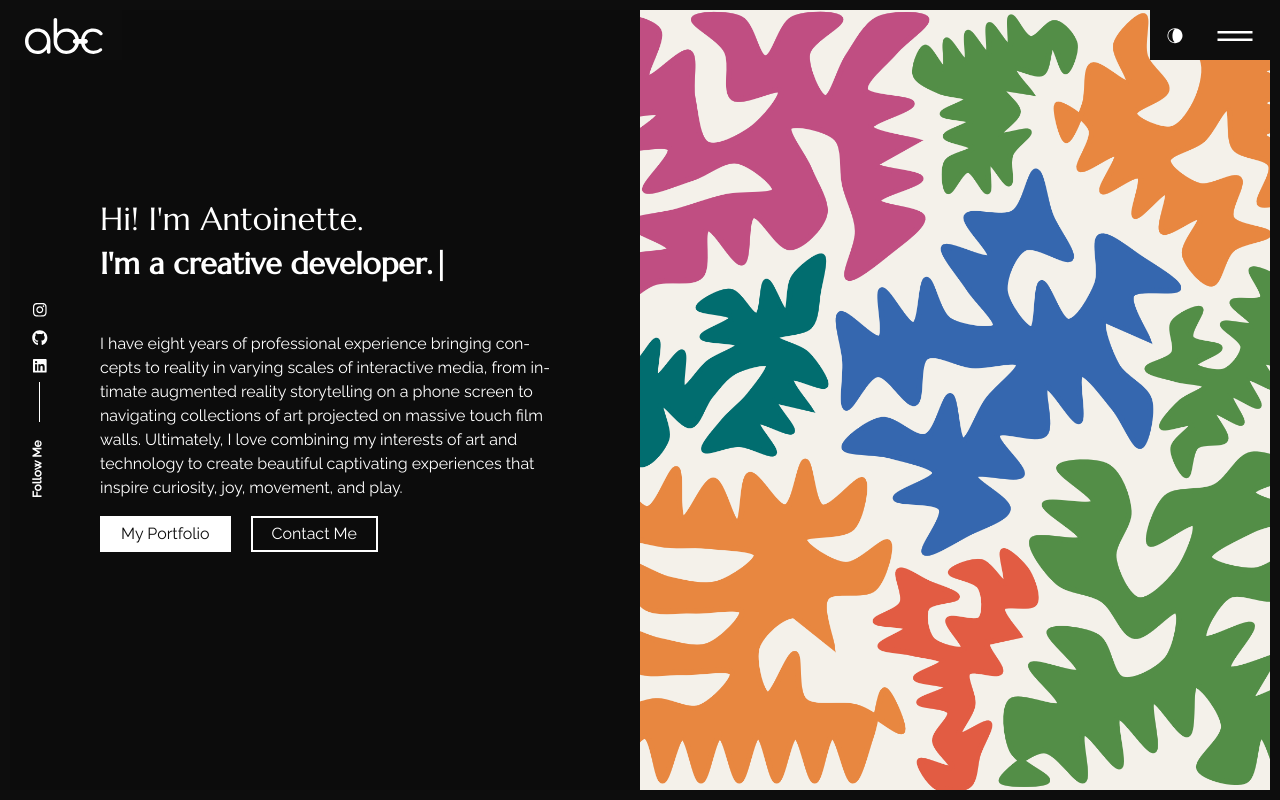
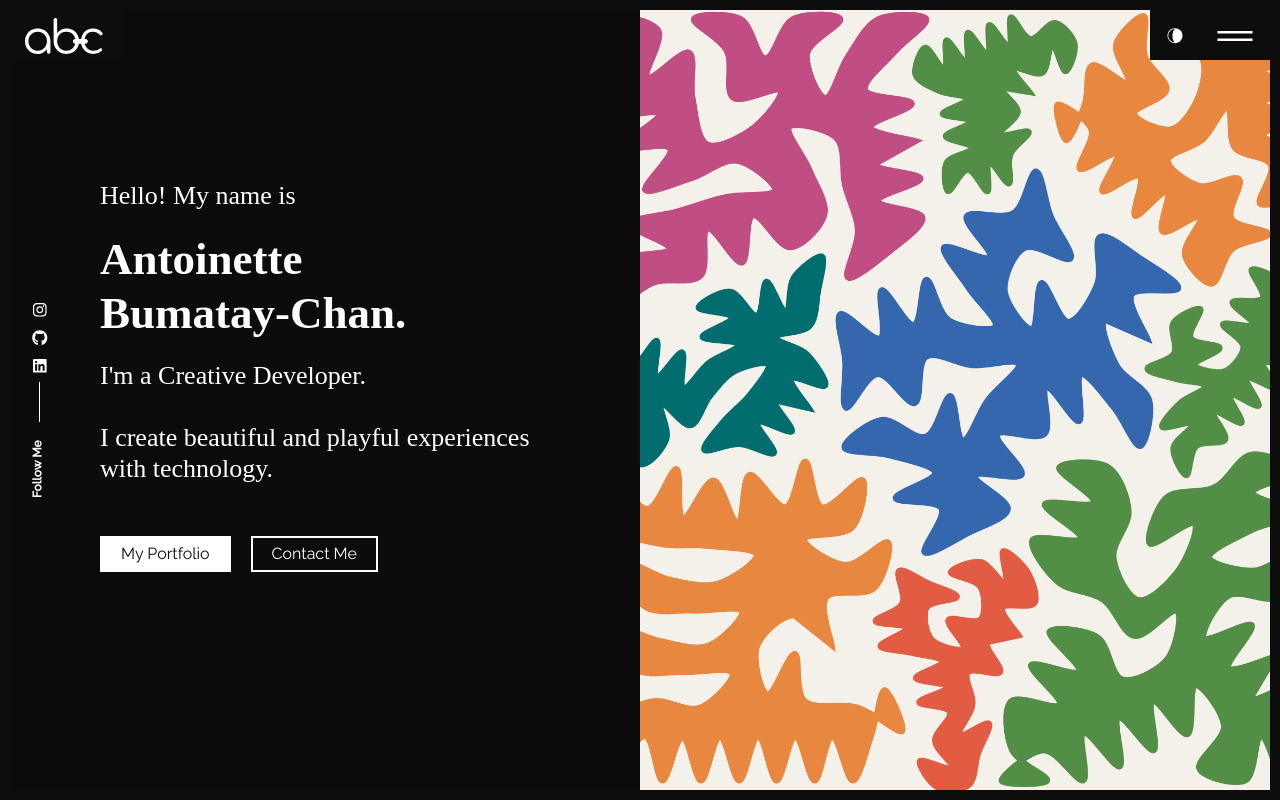
Before and after one commit to aleannab/aleannab.github.io, a React (Create React App) app: page / in a window 1280 px wide. Built offline with nearby package versions, Linux system fonts and the light colour scheme.

Commit message:
Content and design changes

```diff
--- a/src/app/App.js
+++ b/src/app/App.js
@@ -1,14 +1,11 @@
-import React, { useEffect } from "react";
-import "bootstrap/dist/css/bootstrap.min.css";
-import {
-  BrowserRouter as Router,
-  useLocation,
-} from "react-router-dom";
-import withRouter from "../hooks/withRouter";
-import AppRoutes from "./routes";
-import Headermain from "../header";
-import AnimatedCursor  from "../hooks/AnimatedCursor";
-import "./App.css";
+import React, { useEffect } from 'react';
+import 'bootstrap/dist/css/bootstrap.min.css';
+import { BrowserRouter as Router, useLocation } from 'react-router-dom';
+import withRouter from '../hooks/withRouter';
+import AppRoutes from './routes';
+import Headermain from '../header';
+import AnimatedCursor from '../hooks/AnimatedCursor';
+import './App.css';
 
 function _ScrollToTop(props) {
   const { pathname } = useLocation();
@@ -23,14 +20,7 @@ export default function App() {
   return (
     <Router basename={process.env.PUBLIC_URL}>
       <div className="cursor__dot">
-        <AnimatedCursor
-          innerSize={15}
-          outerSize={15}
-          color="255, 255 ,255"
-          outerAlpha={0.4}
-          innerScale={0.7}
-          outerScale={5}
-        />
+        <AnimatedCursor innerSize={15} outerSize={15} color="255, 255 ,255" outerAlpha={0.4} innerScale={2} outerScale={3} />
       </div>
       <ScrollToTop>
         <Headermain />
--- /dev/null
+++ b/src/components/textWithLineBreaks.jsx
@@ -0,0 +1,16 @@
+import React from 'react';
+
+const TextWithLineBreaks = ({ text }) => {
+  return (
+    <>
+      {text.split('\n').map((line, index) => (
+        <React.Fragment key={index}>
+          {line}
+          <br />
+        </React.Fragment>
+      ))}
+    </>
+  );
+};
+
+export default TextWithLineBreaks;
--- a/src/content_option.js
+++ b/src/content_option.js
@@ -8,10 +8,9 @@ const meta = {
 };
 
 const introdata = {
-  title: "Hi! I'm Antoinette.",
-  animated: {
-    first: "I'm a creative developer.",
-  },
+  intro: 'Hello! My name is',
+  title: 'Antoinette\nBumatay-Chan.',
+  tagline: "I'm a Creative Developer.\n\nI create beautiful and playful experiences with technology.\n",
   description:
     'I have eight years of professional experience bringing concepts to reality in varying scales of interactive media, from intimate augmented reality storytelling on a phone screen to navigating collections of art projected on massive touch film walls.\n\n Ultimately, I love combining my interests of art and technology to create beautiful captivating experiences that inspire curiosity, joy, movement, and play.',
   your_img_url: '/assets/prickly-blooms.png',
@@ -276,7 +275,7 @@ const dataportfolio = [
 const contactConfig = {
   YOUR_EMAIL: 'ant.bchan@gmail.com',
   description:
-    'Lorem ipsum dolor sit amet, consectetur adipiscing elit. Morbi vehicula eu nunc et sollicitudin. Cras pulvinar, nisi at imperdiet pharetra. ',
+    "I am currently looking for full-time and freelance opportunities.\nIf you'd like to collaborate on something or just want to chat, I'd love to hear from you!",
   // creat an emailjs.com account
   // check out this tutorial https://www.emailjs.com/docs/examples/reactjs/
   YOUR_SERVICE_ID: 'service_id',
--- a/src/index.css
+++ b/src/index.css
@@ -4,7 +4,7 @@
   --secondary-color: #fff;
   --text-color: #fff;
   --text-color-2: #fff;
-  --text-color-3: rgb(204, 0, 0);
+  --text-color-3: #c04e82;
   --overlay-color: rgb(12 12 12 / 63%);
 }
 
@@ -48,17 +48,19 @@ h3,
 h4,
 h5,
 h6 {
-  font-family: Marcellus;
+  font-family: Comfortaa;
 }
 
-a,
+a {
+  color: var(--text-color-3);
+}
+
 a:hover {
   color: var(--text-color);
 }
 
 p {
   word-break: break-word;
-  hyphens: auto;
 }
 
 .ovhidden {
@@ -94,3 +96,7 @@ code {
 .color_sec {
   color: var(--secondary-color);
 }
+
+.color_accent {
+  color: var(--text-color-3);
+}
--- a/src/pages/home/index.js
+++ b/src/pages/home/index.js
@@ -1,7 +1,7 @@
 import React from 'react';
 import './style.css';
 import { Helmet, HelmetProvider } from 'react-helmet-async';
-import Typewriter from 'typewriter-effect';
+import TextWithLineBreaks from '../../components/textWithLineBreaks';
 import { introdata, meta } from '../../content_option';
 import { Link } from 'react-router-dom';
 
@@ -19,18 +19,13 @@ export const Home = () => {
           <div className="text order-2 order-lg-1 h-100 d-lg-flex justify-content-center">
             <div className="align-self-center ">
               <div className="intro mx-auto">
-                <h2 className="mb-1x">{introdata.title}</h2>
-                <h1 className="fluidz-48 mb-1x">
-                  <Typewriter
-                    options={{
-                      strings: [introdata.animated.first, introdata.animated.second, introdata.animated.third],
-                      autoStart: true,
-                      loop: true,
-                      deleteSpeed: 10,
-                    }}
-                  />
+                <h3 className="mb-1x">{introdata.intro}</h3>
+                <h1 className="mb-1x highlight accent_text">
+                  <TextWithLineBreaks text={introdata.title} />
                 </h1>
-                <p className="mb-1x">{introdata.description}</p>
+                <h3 className="fluidz-48 mb-1x">
+                  <TextWithLineBreaks text={introdata.tagline} />
+                </h3>
                 <div className="intro_btn-action pb-5">
                   <Link to="/portfolio" className="text_2">
                     <div id="button_p" className="ac_btn btn ">
--- a/src/pages/home/style.css
+++ b/src/pages/home/style.css
@@ -81,14 +81,15 @@ section {
 }
 
 .intro_sec .text h1 {
-  font-size: 30px;
-  margin-bottom: 50px;
+  font-size: 45px;
+  margin-bottom: 20px;
   font-weight: 700;
 }
 
 .intro_sec .text h3 {
-  font-size: 16px;
-  font-weight: 700;
+  font-size: 26px;
+  font-weight: 500;
+  margin-bottom: 20px;
 }
 
 .intro_sec .h_bg-image {
--- a/src/pages/project/index.js
+++ b/src/pages/project/index.js
@@ -51,20 +51,15 @@ export const Project = ({}) => {
           </Col>
         </Row>
         <Row>
-          <div className="d-flex flex-column w-100 flex-md-row justify-content-between gap-5">
+          <div className="details d-flex flex-column w-100 flex-md-row justify-content-between gap-5">
             {projectData.details.map((detail) => (
-              <div className="d-flex flex-column">
-                <h3 className="text-primary font-weight-bold text-uppercase small">{detail.label}</h3>
+              <div className="text d-flex flex-column">
+                <h3>{detail.label}</h3>
                 <ul className="list-unstyled">
                   {detail.content.map((item, index) => (
                     <li key={index}>
                       {detail.link ? (
-                        <a
-                          href={detail.link}
-                          target="_blank"
-                          rel="noopener noreferrer"
-                          className="text-decoration-none font-weight-bold text-secondary"
-                        >
+                        <a href={detail.link} target="_blank" rel="noopener noreferrer" className="text-decoration-none font-weight-bold">
                           {item}
                         </a>
                       ) : (
--- a/src/pages/project/style.css
+++ b/src/pages/project/style.css
@@ -1,5 +1,5 @@
 .sec_sp {
-    margin-bottom: calc(3rem + 5.128vw)
+  margin-bottom: calc(3rem + 5.128vw);
 }
 
 .table td,
@@ -45,6 +45,12 @@
   color: var(--text-color);
 }
 
+.details .text h3 {
+  font-size: 18px;
+  font-weight: 500;
+  margin-bottom: 10px;
+}
+
 @-webkit-keyframes animate-positive {
   0% {
     width: 0%;
@@ -69,7 +75,6 @@
 .service-section .service-category-title {
   padding-bottom: 4px;
 }
-
 
 /*! CSS Used keyframes */
 
```
Lines whose indentation alone changed are shown as unchanged.
